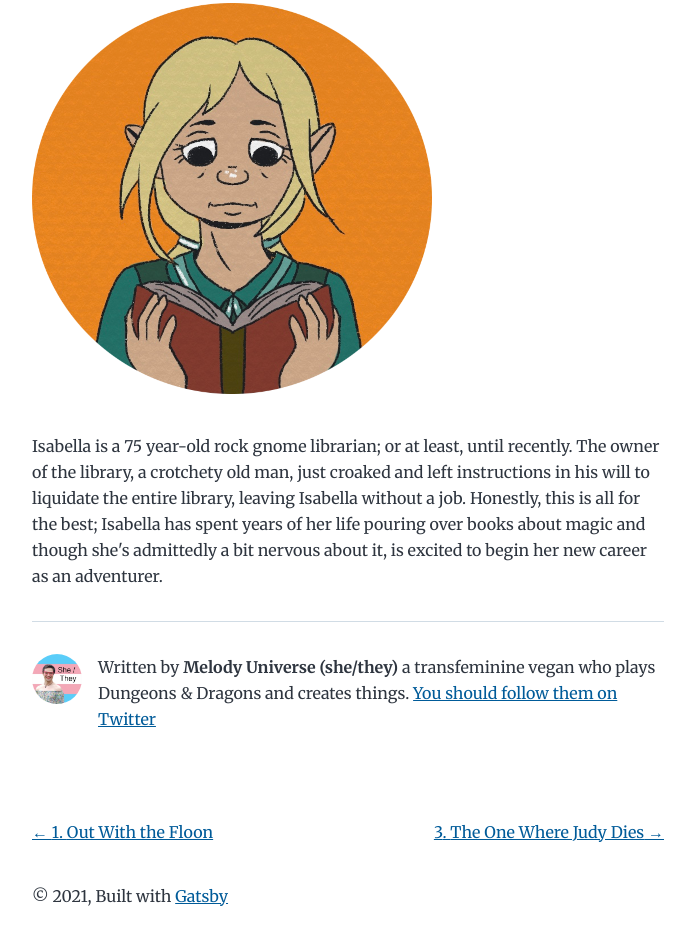
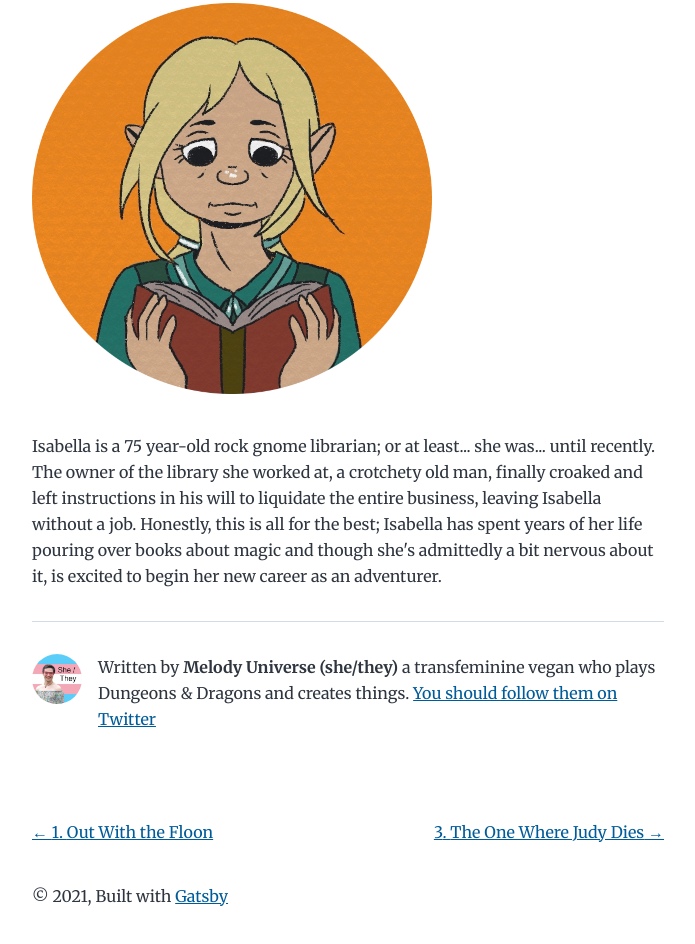
Before and after one commit to melody-universe/personal-website, a Gatsby site: page /episode-2/ in a window 1280 px wide. Shown: the part 565-1509 px from the top of the page, without its empty margins (292-987 px from the left). Built offline with nearby package versions, Linux system fonts and the light colour scheme; Gatsby itself is replaced by a stand-in of ours.

Commit message:
few flavorful formatting adjustments to Isabella

```diff
--- a/content/blog/episode-2/index.md
+++ b/content/blog/episode-2/index.md
@@ -15,4 +15,4 @@ All character graphics depicted in this episode were illustrated by [Olive Firbo
 
 ![Isabella](./isabella.png)
 
-Isabella is a 75 year-old rock gnome librarian; or at least, until recently. The owner of the library, a crotchety old man, just croaked and left instructions in his will to liquidate the entire library, leaving Isabella without a job. Honestly, this is all for the best; Isabella has spent years of her life pouring over books about magic and though she's admittedly a bit nervous about it, is excited to begin her new career as an adventurer.
+Isabella is a 75 year-old rock gnome librarian; or at least... she was... until recently. The owner of the library she worked at, a crotchety old man, finally croaked and left instructions in his will to liquidate the entire business, leaving Isabella without a job. Honestly, this is all for the best; Isabella has spent years of her life pouring over books about magic and though she's admittedly a bit nervous about it, is excited to begin her new career as an adventurer.
```
